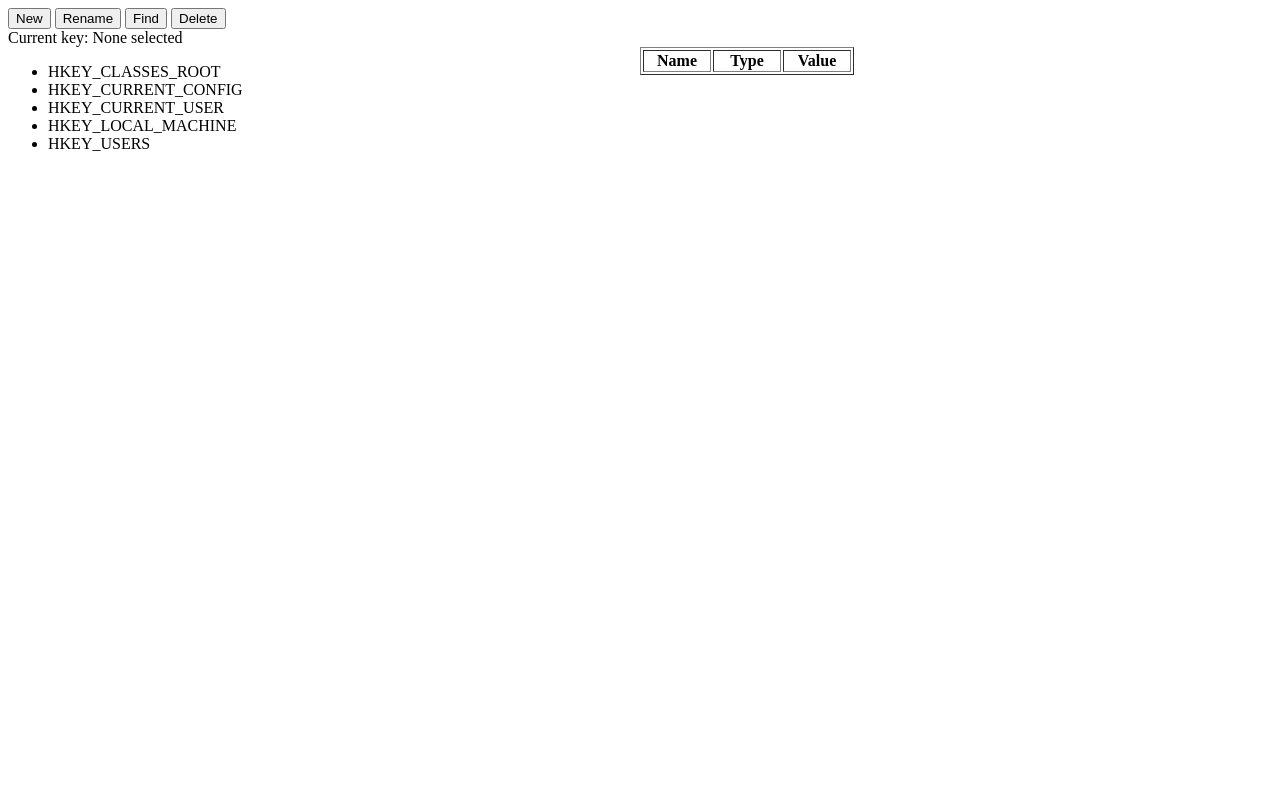
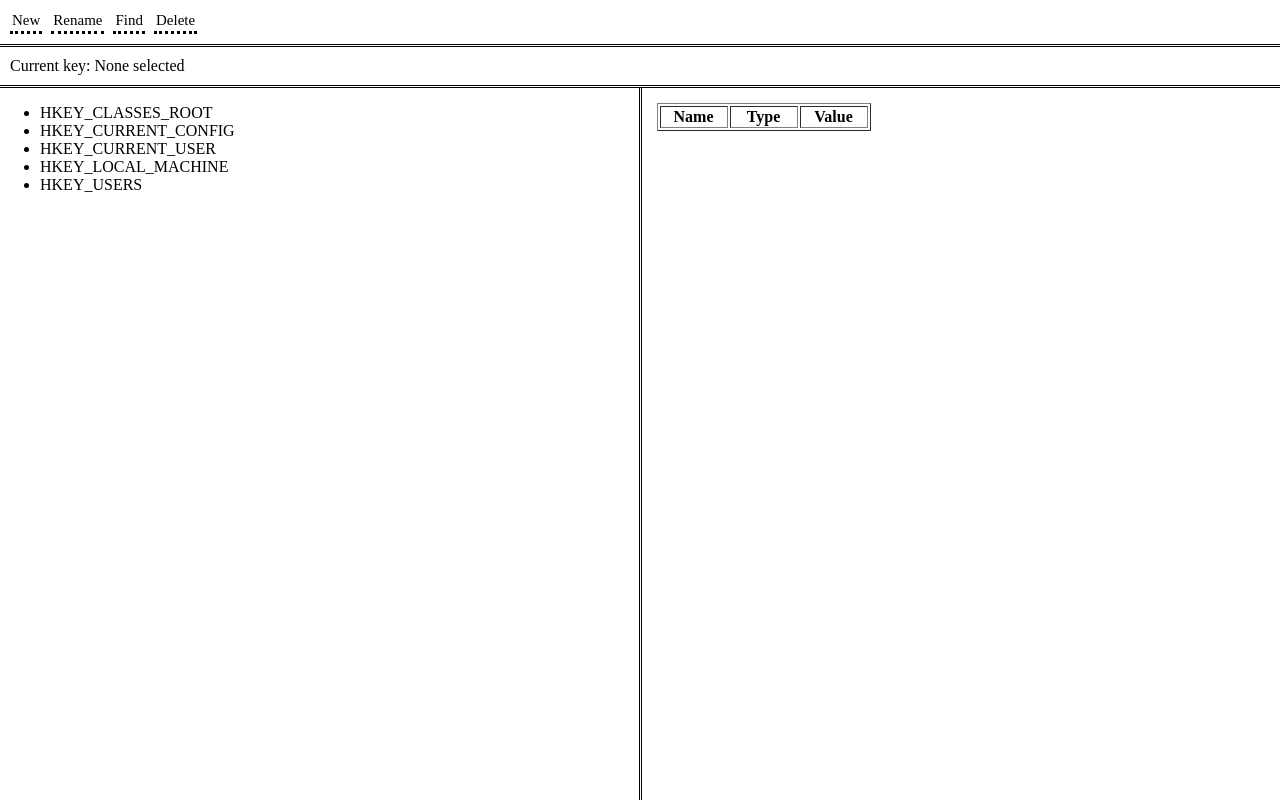
Before and after one commit to laur040/Python-Project, a Flask app: page / in a window 1280 px wide. Run offline with Flask 3, Linux system fonts and the light colour scheme; data that the repository does not hold is empty.

Commit message:
css details

```diff
--- a/regEdit/frontend/static/home.css
+++ b/regEdit/frontend/static/home.css
@@ -1,7 +1,30 @@
 html, body{
     height: 100%;
     overflow: hidden;
+    margin: 0;
+    padding: 0;
 }
+
+#navbar{
+    padding: 10px;
+}
+
+#navbar button{
+    margin-right: 5px;
+    padding: 2px;
+    border: none;
+    background: none;
+    font-family: "Times New Roman", Times, serif;
+    font-size: 15px;
+    border-bottom-style: dotted;
+}
+
+#last-key{
+    border-bottom-style: double;
+     border-top-style: double;
+    padding: 10px;
+}
+
 #mainscreen-container{
     display: flex;
     flex-direction: row;
@@ -10,12 +33,18 @@ html, body{
 
 #registry-container{
     width: 50%;
-    height: 93%;
+    height: 90%;
+    border-right-style: double;
     overflow-y: auto;
 }
 
 #value-container{
     width: 50%;
+    overflow-x: auto;
+}
+
+#values-table{
+     margin: 15px;
 }
 
 th{
@@ -26,6 +55,7 @@ th{
     display: none;
     position: absolute;
     border: 1px solid black;
+    border-radius: 10px;
     padding: 10px;
     box-shadow: 0px 4px 6px rgba(0, 0, 0, 0.2);
     background: white;
@@ -58,3 +88,14 @@ th{
     left: 50%;
     transform: translate(-40%, -50%);
 }
+
+#value-menu button{
+    display: block;
+    width: 100%;
+    margin: 5px;
+
+}
+
+button{
+    font-family: "Times New Roman", Times, serif;
+}
--- a/regEdit/frontend/templates/home.html
+++ b/regEdit/frontend/templates/home.html
@@ -130,6 +130,16 @@
             document.getElementById('new-options-popup').style.left = `${rect.left + window.scrollX}px`;
 
 
+        });
+
+        document.addEventListener('click', function (event) {
+            const popup = document.getElementById('new-options-popup');
+            const overlay = document.getElementById('overlay');
+
+            if (popup.style.display === 'block' && !popup.contains(event.target) && event.target.id !== 'New') {
+                popup.style.display = 'none';
+                overlay.style.display = 'none';
+            }
         });
 
         <!--New Key Popup-->
```
